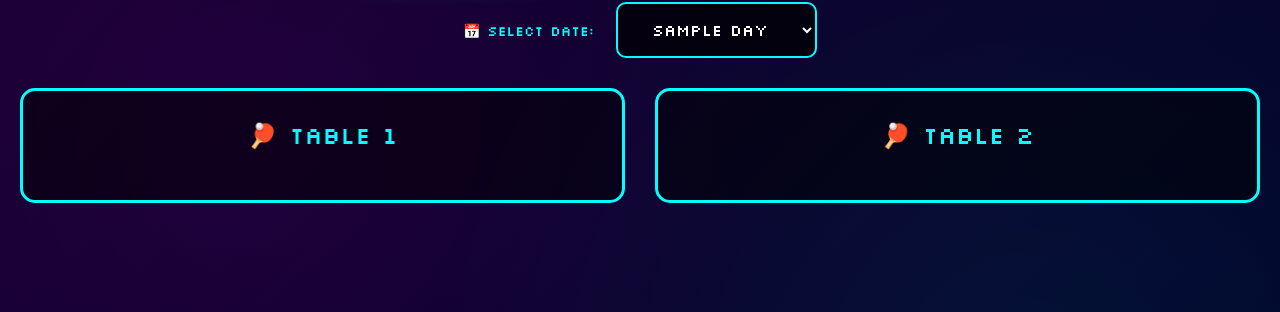
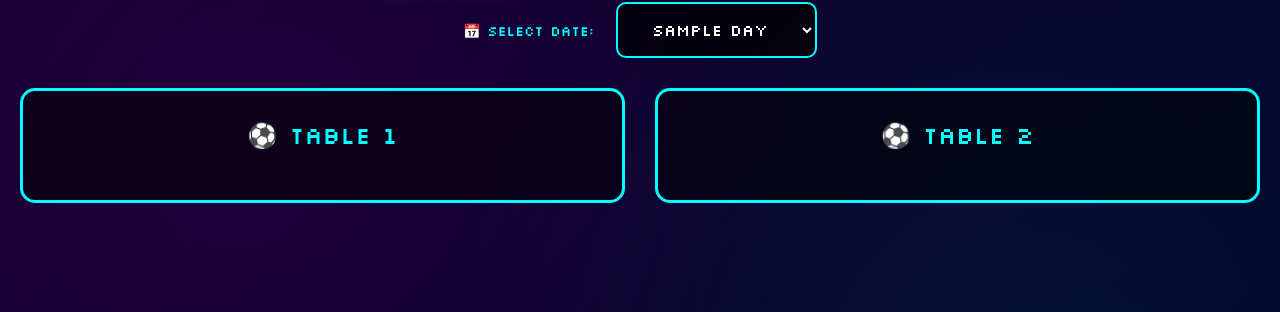
Before and after one commit to miniphotos93-boop/felizzo25-dashboard, a Flask app: template templates/event_detail_foosball.html in a window 1280 px wide. Shown: the part 261-573 px from the top of the page. Run offline with Flask 3, Linux system fonts and the light colour scheme; the template is opened without the code that fills it: most values are stand-ins (such as "Sample title", 1, 10 or a date in 2020); some libraries are stand-ins or nearby versions.

Commit message:
Change table icon from ping pong to soccer ball for Foosball

```diff
--- a/templates/event_detail_foosball.html
+++ b/templates/event_detail_foosball.html
@@ -243,11 +243,11 @@
         <div class="day-schedule" id="day-{{ loop.index0 }}" style="{% if loop.index0 != 0 %}display: none;{% endif %}">
             <div class="tables-container">
                 <div class="table-section">
-                    <div class="table-header">🏓 TABLE 1</div>
+                    <div class="table-header">⚽ TABLE 1</div>
                     <div id="table1-{{ loop.index0 }}"></div>
                 </div>
                 <div class="table-section">
-                    <div class="table-header">🏓 TABLE 2</div>
+                    <div class="table-header">⚽ TABLE 2</div>
                     <div id="table2-{{ loop.index0 }}"></div>
                 </div>
             </div>
```
